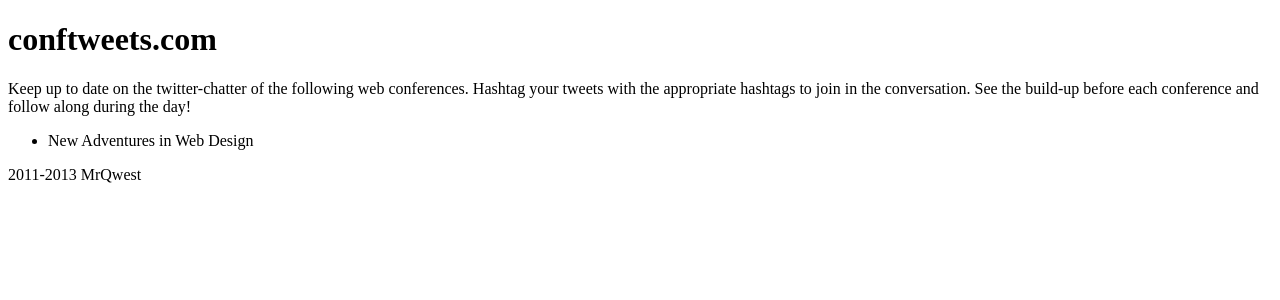
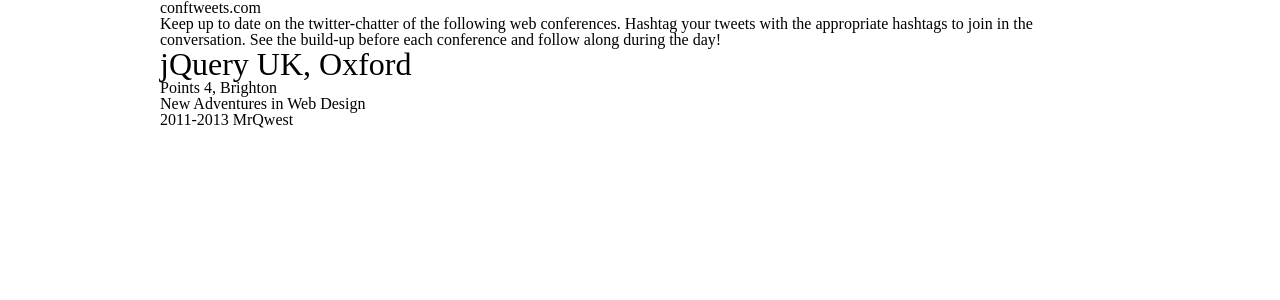
Before and after one commit to MrQwest/conftweets-website, a PHP site: page / in a window 1280 px wide. Shown: the top 300 px of the page. Run offline with PHP 8.4, Linux system fonts and the light colour scheme; some libraries are stand-ins or nearby versions.

Commit message:
Getting TinySort working. Main page now sorts up coming events via data-etime attribute, etime being eventTime

```diff
--- a/css/style.css
+++ b/css/style.css
@@ -0,0 +1,42 @@
+html, body, div, span, applet, object, iframe, h1, h2, h3, h4, h5, h6, p, blockquote, pre, a, abbr, acronym, address, big, cite, code, del, dfn, em, img, ins, kbd, q, s, samp, small, strike, strong, sub, sup, tt, var, b, u, i, center, dl, dt, dd, ol, ul, li, fieldset, form, label, legend, table, caption, tbody, tfoot, thead, tr, th, td, article, aside, canvas, details, embed, figure, figcaption, footer, header, hgroup, menu, nav, output, ruby, section, summary, time, mark, audio, video {
+  margin: 0;
+  padding: 0;
+  border: 0;
+  font-size: 100%;
+  font: inherit;
+  vertical-align: baseline; }
+
+article, aside, details, figcaption, figure, footer, header, hgroup, menu, nav, section {
+  display: block; }
+
+body {
+  line-height: 1; }
+
+ol, ul {
+  list-style: none; }
+
+blockquote, q {
+  quotes: none; }
+
+blockquote:before, blockquote:after {
+  content: "";
+  content: none; }
+
+q:before, q:after {
+  content: "";
+  content: none; }
+
+table {
+  border-collapse: collapse;
+  border-spacing: 0; }
+
+/* VARIABLES =================================== */
+/* MIXINS ====================================== */
+/* SITE STYLES ================================= */
+body {
+  max-width: 60em;
+  width: 95%;
+  margin: 0 auto; }
+
+#conflist li:first-of-type {
+  font-size: 2em; }
--- a/css/style.scss
+++ b/css/style.scss
@@ -10,3 +10,13 @@
 
 
 /* SITE STYLES ================================= */
+
+body {
+	max-width: 60em;
+	width:95%;
+	margin: 0 auto;
+	}
+
+#conflist li:first-of-type {
+	font-size: 2em;
+	}
--- a/index.php
+++ b/index.php
@@ -33,7 +33,9 @@
 	<p>Keep up to date on the twitter-chatter of the following web conferences. Hashtag your tweets with the appropriate hashtags to join in the conversation. See the build-up before each conference and follow along during the day!</p>
 
 	<ul id="conflist">
-		<li data-time="2013-01-23">New Adventures in Web Design</li>
+		<li data-etime="2013-04-19">jQuery UK, Oxford</li>
+		<li data-etime="2013-05-04">Points 4, Brighton</li>
+		<li data-etime="2013-01-23">New Adventures in Web Design</li>
 	</ul>
 
 	<footer>
--- a/js/script.js
+++ b/js/script.js
@@ -1,5 +1,8 @@
+$(document).ready(function(){
+
 /*! A fix for the iOS orientationchange zoom bug. Script by @scottjehl, rebound by @wilto.MIT / GPLv2 License.*/(function(a){function m(){d.setAttribute("content",g),h=!0}function n(){d.setAttribute("content",f),h=!1}function o(b){l=b.accelerationIncludingGravity,i=Math.abs(l.x),j=Math.abs(l.y),k=Math.abs(l.z),(!a.orientation||a.orientation===180)&&(i>7||(k>6&&j<8||k<8&&j>6)&&i>5)?h&&n():h||m()}var b=navigator.userAgent;if(!(/iPhone|iPad|iPod/.test(navigator.platform)&&/OS [1-5]_[0-9_]* like Mac OS X/i.test(b)&&b.indexOf("AppleWebKit")>-1))return;var c=a.document;if(!c.querySelector)return;var d=c.querySelector("meta[name=viewport]"),e=d&&d.getAttribute("content"),f=e+",maximum-scale=1",g=e+",maximum-scale=10",h=!0,i,j,k,l;if(!d)return;a.addEventListener("orientationchange",m,!1),a.addEventListener("devicemotion",o,!1)})(this);
 
-$(document).ready(function(){
+
+	$('#conflist li').tsort('',{data:'etime'});
 
 });
```
Also changed, not shown: jq.tinysort.min.js (deleted, +0 -10 lines).
